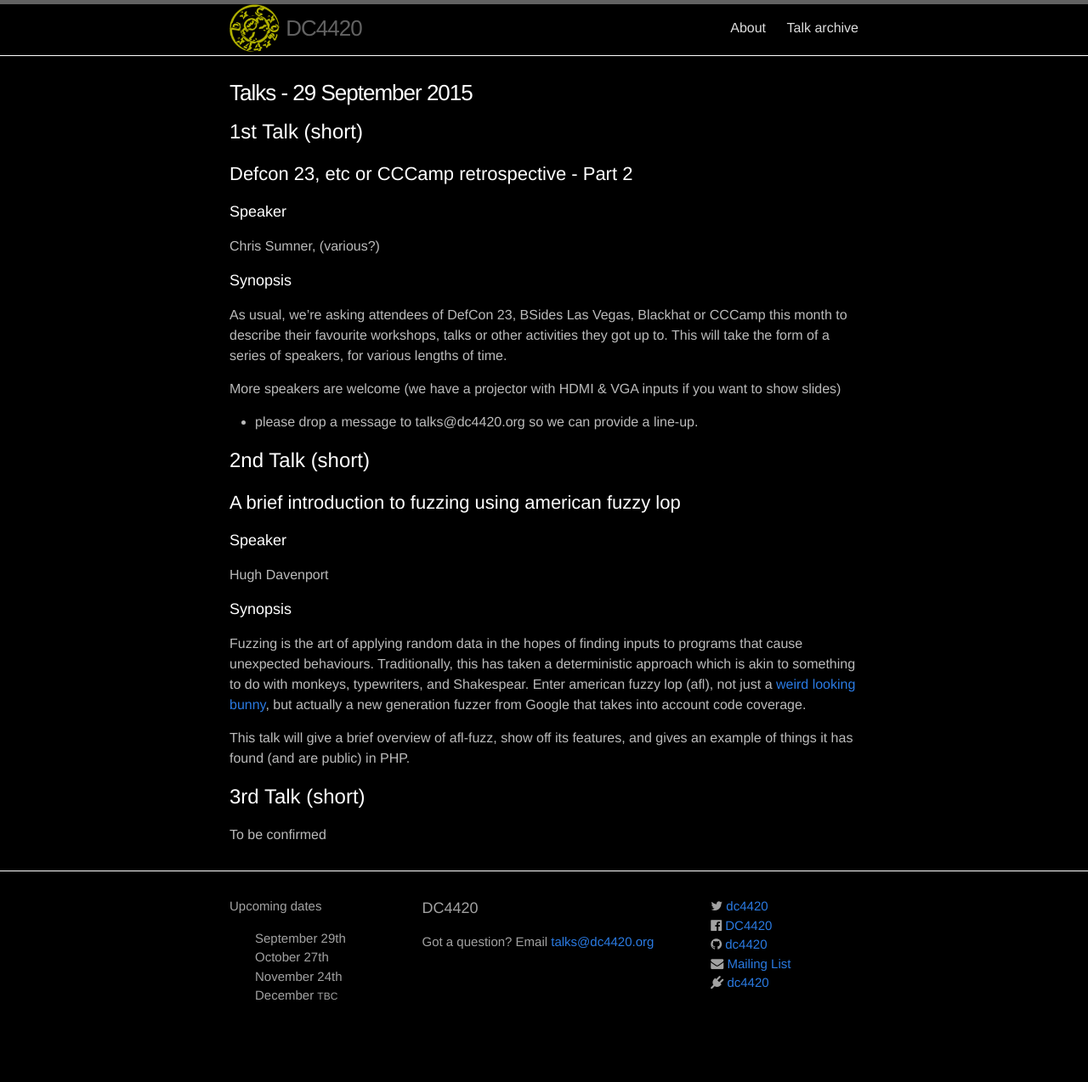
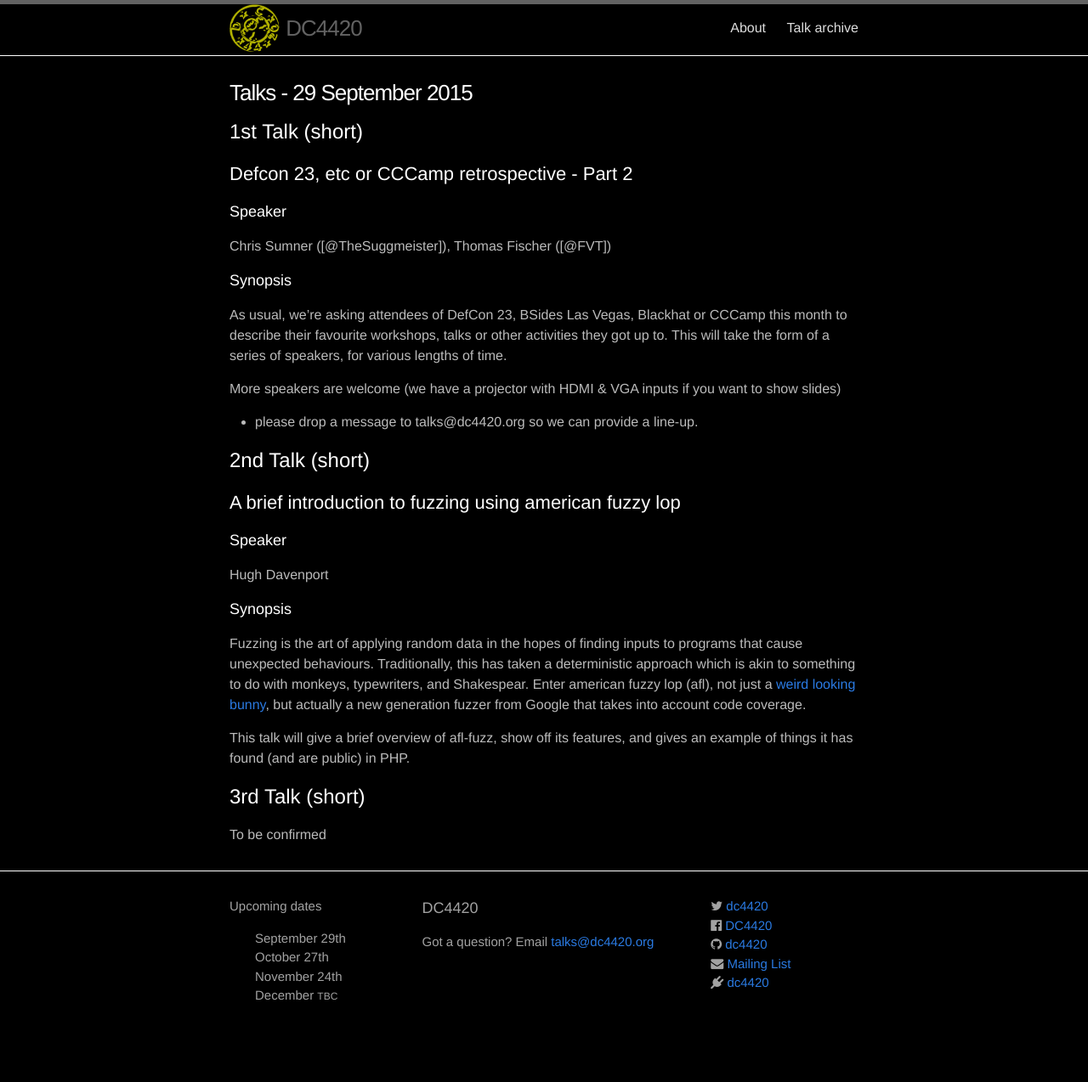
Before and after one commit to dc4420/website, a Jekyll site: the page built from _posts/2015-09-29-talks.markdown, in a window 1280 px wide. Shown: the whole page at 85% size. Built offline with Jekyll 4.4.1, drawn with Linux system fonts in a browser that asks for light colours; nearby versions of some CDN libraries.

Commit message:
September update
add speaker

```diff
--- a/_posts/2015-09-29-talks.markdown
+++ b/_posts/2015-09-29-talks.markdown
@@ -11,7 +11,7 @@
 
 ### Speaker
 
-Chris Sumner, (various?)
+Chris Sumner ([@TheSuggmeister]), Thomas Fischer ([@FVT])
 
 ### Synopsis
 
@@ -22,6 +22,9 @@
 
 More speakers are welcome (we have a projector with HDMI & VGA inputs if you want to show slides)
 - please drop a message to {{ site.email }} so we can provide a line-up.
+
+[1]: https://twitter.com/TheSuggmeister  "@TheSuggmeister"
+[2]: https://twitter.com/FVT  "@FVT"
 
 # 2nd Talk (short)
 
```
Also changed, not shown: other parts of _posts/2015-09-29-talks.markdown (+2 -2 lines).
